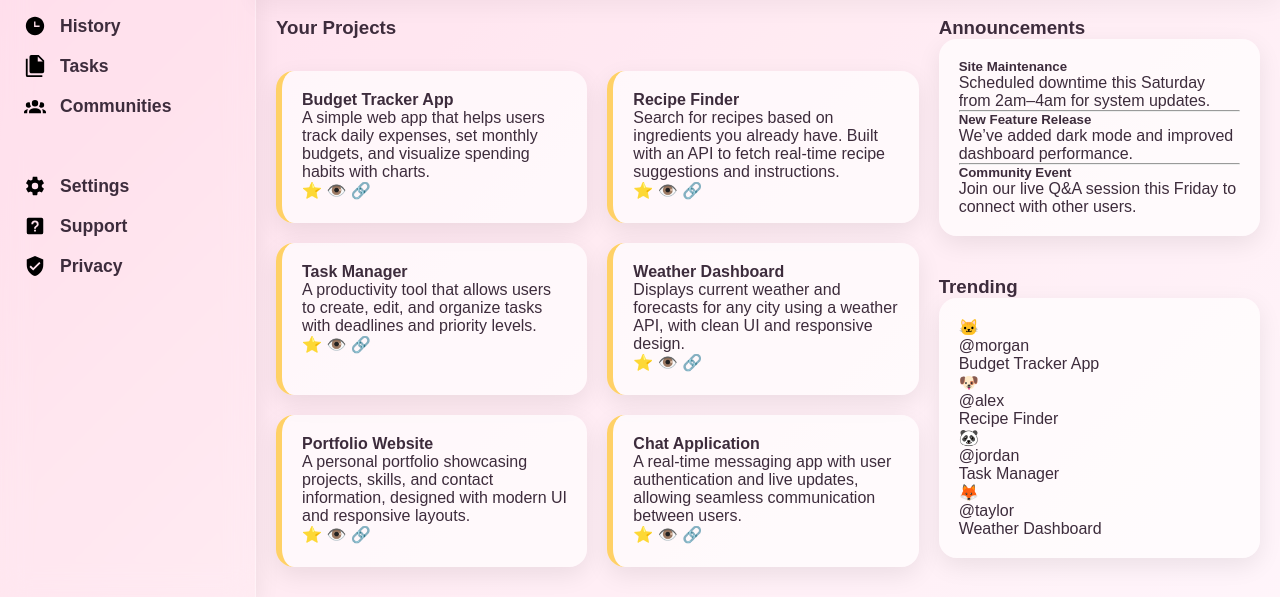
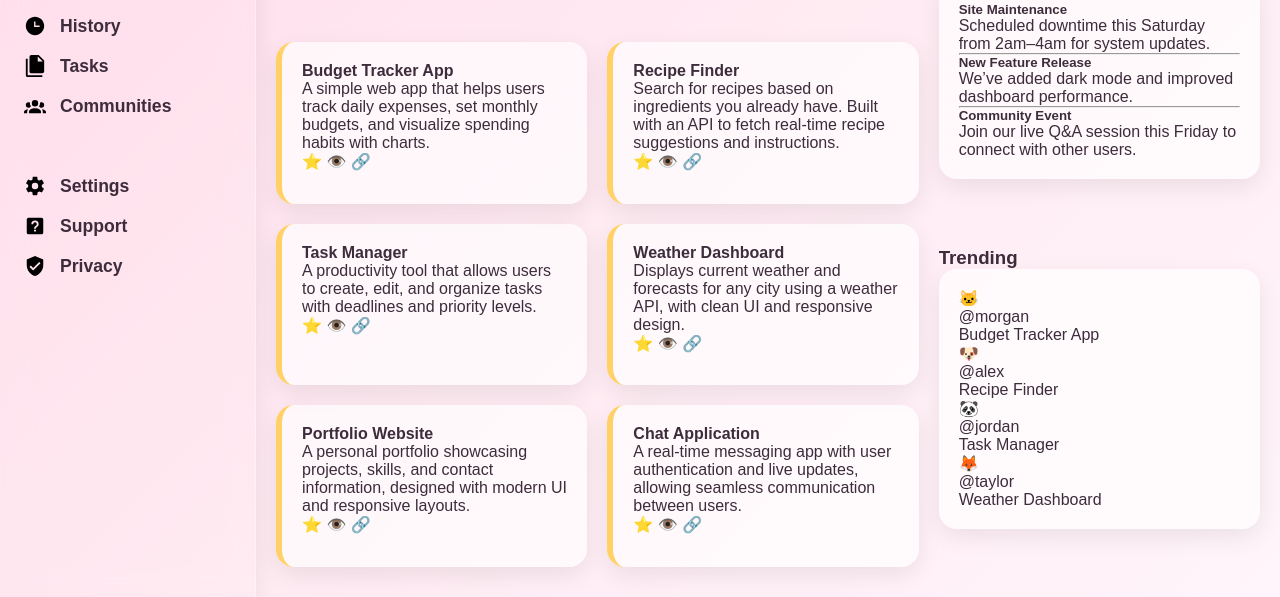
Before and after one commit to Car-riane/AdminDash, a plain HTML site: page index.html in a window 1280 px wide. Shown: the part 203-800 px from the top of the page. Drawn offline with Linux system fonts and the light colour scheme.

Commit message:
grid row and columns adjusted

```diff
--- a/styles.css
+++ b/styles.css
@@ -13,8 +13,9 @@ body {
 
 .container {
   display: grid;
-  height: 100vh;
-  grid-template: 25% 75% / 20% 80%;
+  min-height: 100vh;
+  grid-template-columns: 20% 80%;
+  grid-template-rows: auto 1fr;
   grid-template-areas:
     "sidebar header"
     "sidebar main";
```
